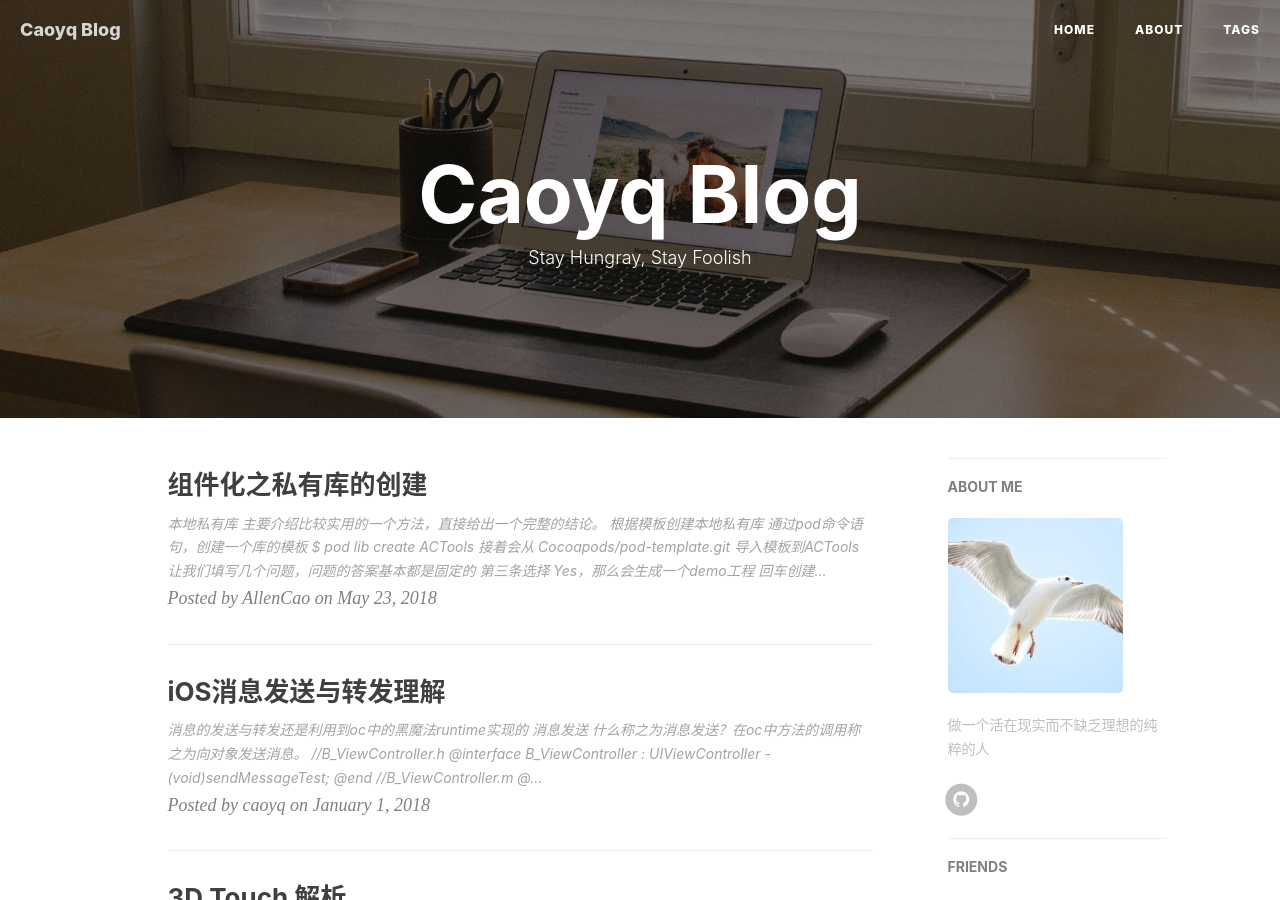
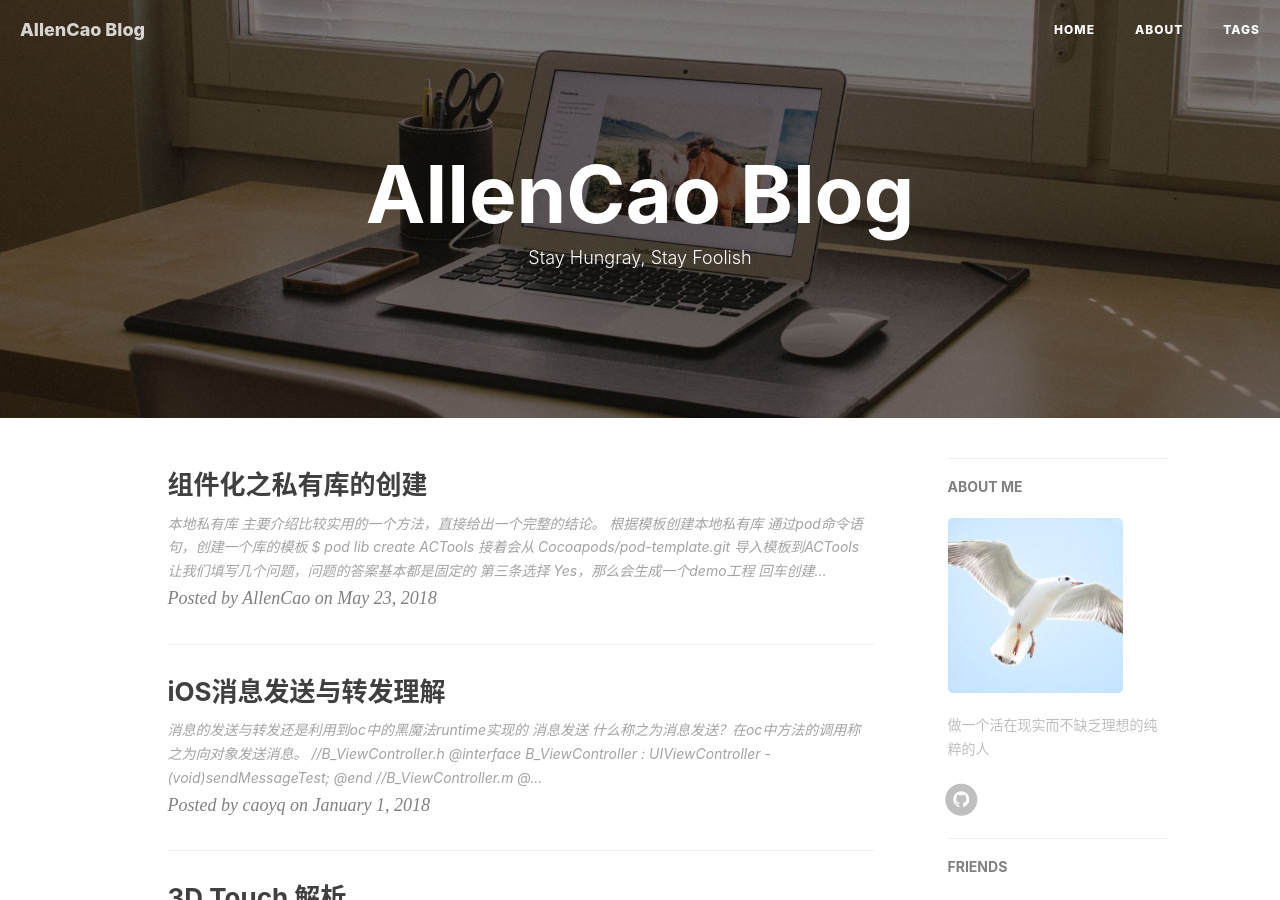
Before and after one commit to honeycao/honeycao.github.io, a Jekyll site: the page built from index.html, in a window 1280 px wide and 900 px high. Built offline with Jekyll 4.4.1, drawn with Linux system fonts in a browser that asks for light colours; nearby versions of some CDN libraries; the list of posts is cut into pages by our own code; comment, search, counter and statistics services are not loaded; some of the changed text lies outside the part shown.

Commit message:
修改点基本信息

```diff
--- a/_config.yml
+++ b/_config.yml
@@ -1,10 +1,10 @@
 # Site settings
-title:      Caoyq Blog
-SEOTitle:   曹亚强的博客 | Caoyq Blog
+title:      AllenCao Blog
+SEOTitle:   曹亚强的博客 | AllenCao Blog
 header-img: img/home-bg.jpg
 email:      honeycao9268@163.com
 description: "做一个活在现实而不缺乏理想的纯粹的人"
-keyword: "曹亚强, 曹亚强的博客, Caoyq Blog, Caoyq, arthurcao, Arthur, honeycao"
+keyword: "曹亚强, 曹亚强的博客, AllenCao Blog, AllenCao, Caoyq Blog, Caoyq, arthurcao, Arthur, honeycao"
 url: "https://arthurcao.com"              # your host, for absolute URL
 baseurl: ""         # for example, '/blog' if your blog hosted on 'host/blog'
 
```
Also changed, not shown: README.md.
